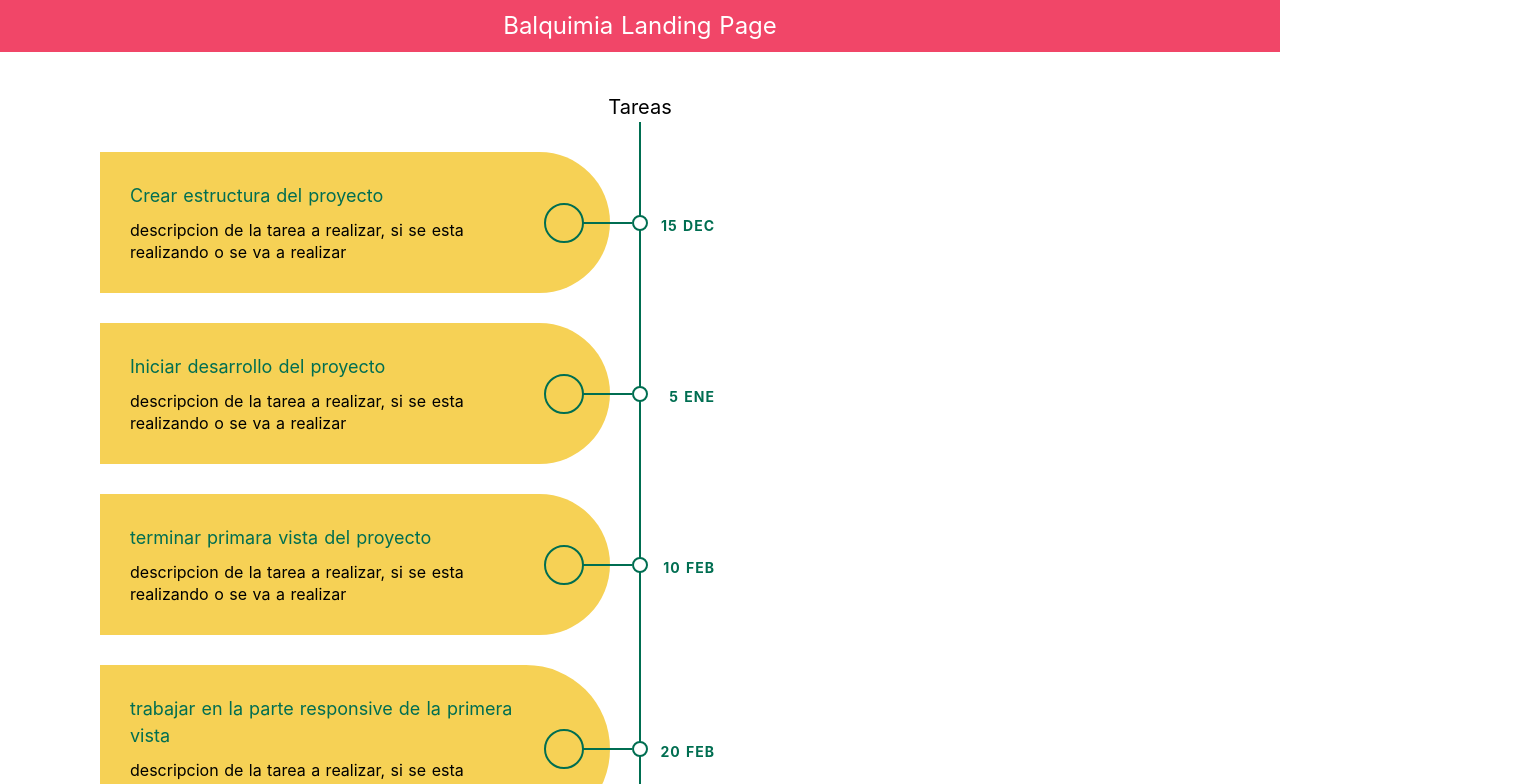
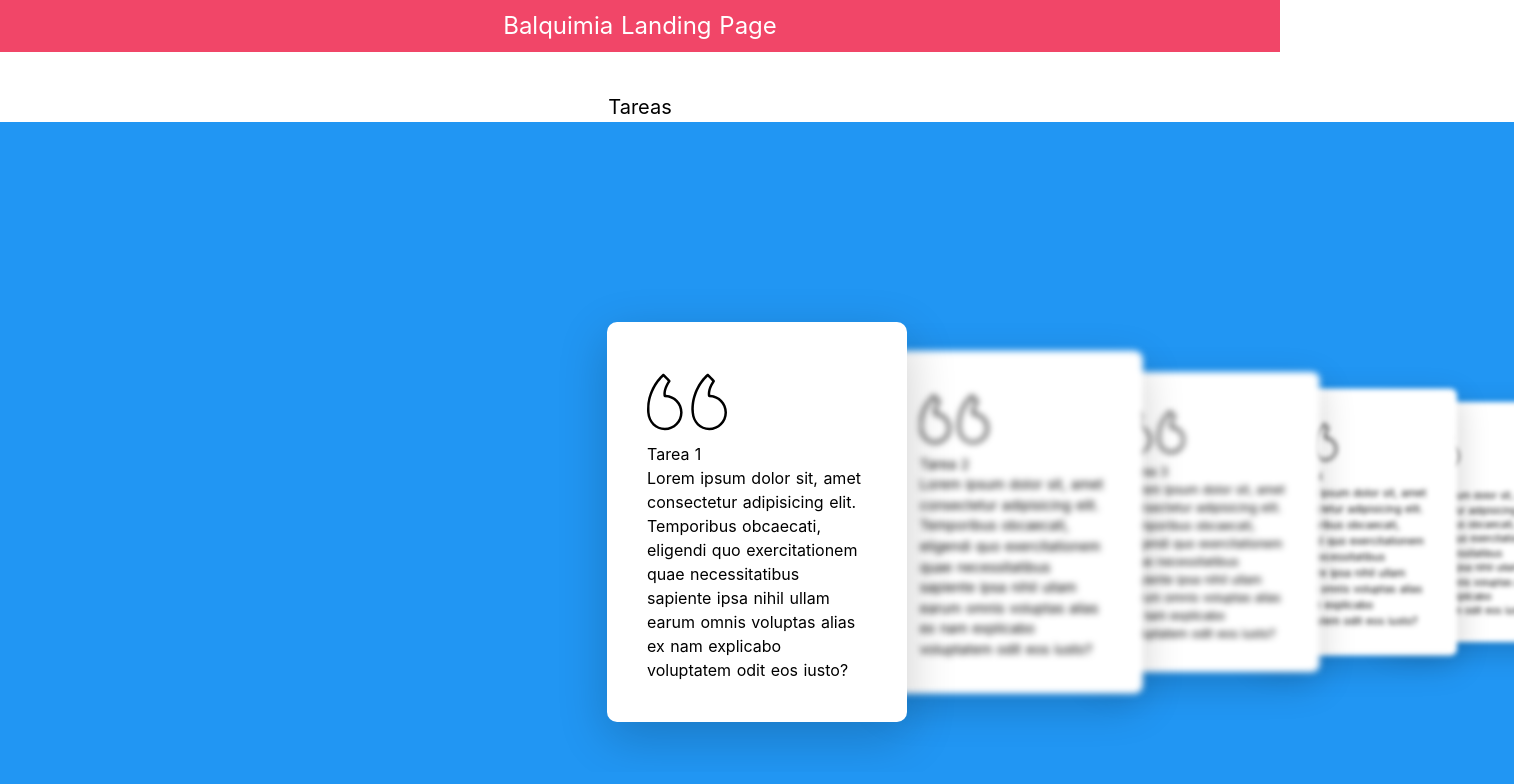
Before and after one commit to programando/ProjectTaskAdmin-Nuxt-V.2.15.Mar.2021, a Nuxt app: page /home/todo in a window 1280 px wide. Shown: the top 784 px of the page, 1514 px wide, since content can reach past the window. Built offline with nearby package versions, Linux system fonts and the light colour scheme.

Commit message:
agregando cards

```diff
--- /dev/null
+++ b/components/todo/cards.vue
@@ -0,0 +1,149 @@
+<template>
+  <div>
+    <section class="w-2/5 sm:w-3/5 md:w-4/5 lg:w-full seccion">
+      <div class="swiper-container">
+        <!-- Additional required wrapper -->
+        <div class="swiper-wrapper">
+          <!-- Slides -->
+          <div class="swiper-slide">
+            <div class="testimonialBox">
+              <img class="h-20 cuote" src="/images/quote.svg" alt="quote" />
+              <div>Tarea 1</div>
+              <div class="content">
+                Lorem ipsum dolor sit, amet consectetur adipisicing elit.
+                Temporibus obcaecati, eligendi quo exercitationem quae
+                necessitatibus sapiente ipsa nihil ullam earum omnis voluptas
+                alias ex nam explicabo voluptatem odit eos iusto?
+              </div>
+            </div>
+          </div>
+          <div class="swiper-slide">
+            <div class="testimonialBox">
+              <img class="h-20 cuote" src="/images/quote.svg" alt="quote" />
+              <h2>Tarea 2</h2>
+              <div class="content">
+                Lorem ipsum dolor sit, amet consectetur adipisicing elit.
+                Temporibus obcaecati, eligendi quo exercitationem quae
+                necessitatibus sapiente ipsa nihil ullam earum omnis voluptas
+                alias ex nam explicabo voluptatem odit eos iusto?
+              </div>
+            </div>
+          </div>
+          <div class="swiper-slide">
+            <div class="testimonialBox">
+              <img class="h-20 cuote" src="/images/quote.svg" alt="quote" />
+              <h2>Tarea 3</h2>
+              <div class="content">
+                Lorem ipsum dolor sit, amet consectetur adipisicing elit.
+                Temporibus obcaecati, eligendi quo exercitationem quae
+                necessitatibus sapiente ipsa nihil ullam earum omnis voluptas
+                alias ex nam explicabo voluptatem odit eos iusto?
+              </div>
+            </div>
+          </div>
+          <div class="swiper-slide">
+            <div class="testimonialBox">
+              <img class="h-20 cuote" src="/images/quote.svg" alt="quote" />
+              <h2>Tarea 4</h2>
+              <div class="content">
+                Lorem ipsum dolor sit, amet consectetur adipisicing elit.
+                Temporibus obcaecati, eligendi quo exercitationem quae
+                necessitatibus sapiente ipsa nihil ullam earum omnis voluptas
+                alias ex nam explicabo voluptatem odit eos iusto?
+              </div>
+            </div>
+          </div>
+          <div class="swiper-slide">
+            <div class="testimonialBox">
+              <img class="h-20 cuote" src="/images/quote.svg" alt="quote" />
+              <h2>Tarea 5</h2>
+              <div class="content">
+                Lorem ipsum dolor sit, amet consectetur adipisicing elit.
+                Temporibus obcaecati, eligendi quo exercitationem quae
+                necessitatibus sapiente ipsa nihil ullam earum omnis voluptas
+                alias ex nam explicabo voluptatem odit eos iusto?
+              </div>
+            </div>
+          </div>
+
+          ...
+        </div>
+      </div>
+    </section>
+  </div>
+</template>
+
+<script>
+import Swiper from "swiper/bundle";
+
+import "swiper/swiper-bundle.css";
+export default {
+  name: "Cards",
+  data() {
+    return {};
+  },
+
+  mounted() {
+    const swiper = new Swiper(".swiper-container", {
+      // Optional parameters
+
+      effect: "coverflow",
+      grabCursor: true,
+      centeredSlides: true,
+      slidesPerView: "auto",
+      coverflowEffect: {
+        rotate: 0,
+        stretch: 0,
+        depth: 100,
+        modifier: 2,
+        slideShadows: true
+      }
+    });
+  }
+};
+</script>
+
+<style>
+.seccion {
+  position: relative;
+
+  min-height: 100vh;
+  display: flex;
+  justify-content: center;
+  align-items: center;
+  background: #2196f3;
+  overflow: hidden;
+}
+
+.swiper-container {
+  width: 100%;
+  padding-top: 50px;
+  padding-bottom: 50px;
+
+}
+
+.swiper-slide {
+  background-position: center;
+  background-size: cover;
+  width: 300px;
+  background: #fff;
+  box-shadow: 0 15px 50px rgba(0, 0, 0, 0.2);
+  filter: blur(4px);
+  border-radius: 10px;
+}
+
+.swiper-slide-active {
+  filter: blur(0px);
+}
+
+.testimonialBox {
+  position: relative;
+  width: 100%;
+  padding: 40px;
+}
+
+.swiper-container-3d .swiper-slide-shadow-left,
+.swiper-container-3d .swiper-slide-shadow-right {
+  background-image: none;
+}
+</style>
--- a/package.json
+++ b/package.json
@@ -11,7 +11,8 @@
   "dependencies": {
     "@nuxtjs/axios": "^5.12.5",
     "core-js": "^3.8.3",
-    "nuxt": "^2.14.12"
+    "nuxt": "^2.14.12",
+    "swiper": "^6.5.0"
   },
   "devDependencies": {
     "@nuxtjs/tailwindcss": "^3.4.3",
--- a/pages/home/todo.vue
+++ b/pages/home/todo.vue
@@ -7,16 +7,16 @@
       <h2 class="text-xl">Tareas</h2>
     </div>
     <div class="grid ">
-      <TimeLine></TimeLine>
+      <Cards></Cards>
     </div>
   </div>
 </template>
 
 <script>
-import TimeLine from '@/components/todo/timeLine'
+import Cards from '@/components/todo/cards'
 export default {
   components: {
-    TimeLine
+    Cards
   }
 };
 </script>
--- a/pages/index.vue
+++ b/pages/index.vue
@@ -9,7 +9,7 @@
           <h2 class="text-verde">TodoList</h2>
         </div>
         <div class="flex items-center justify-center mt-4">
-          <label class="px-4 py-2 bg-white rounded-md w-28 text-azulOscuro"
+          <label class="w-32 px-4 py-2 bg-white rounded-md text-azulOscuro"
             >Proyecto</label
           >
           <select
@@ -21,7 +21,7 @@
           </select>
         </div>
         <div class="flex items-center justify-center mt-4">
-          <label class="px-4 py-2 bg-white rounded-md w-28 text-azulOscuro"
+          <label class="w-32 px-4 py-2 bg-white rounded-md text-azulOscuro"
             >Usuario</label
           >
           <select
@@ -33,7 +33,7 @@
           </select>
         </div>
         <div class="flex items-center justify-center mt-4">
-          <label class="px-4 py-2 bg-white rounded-md w-28 text-azulOscuro"
+          <label class="w-32 px-4 py-2 bg-white rounded-md text-azulOscuro"
             >Contraseña</label
           >
           <input
```
Also changed, not shown: static/images/quote.svg (added), 1 other file (tests, documents, lock files or other folders).
